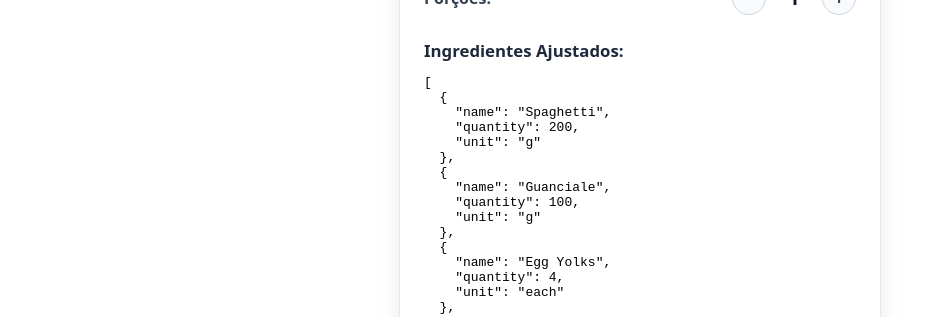
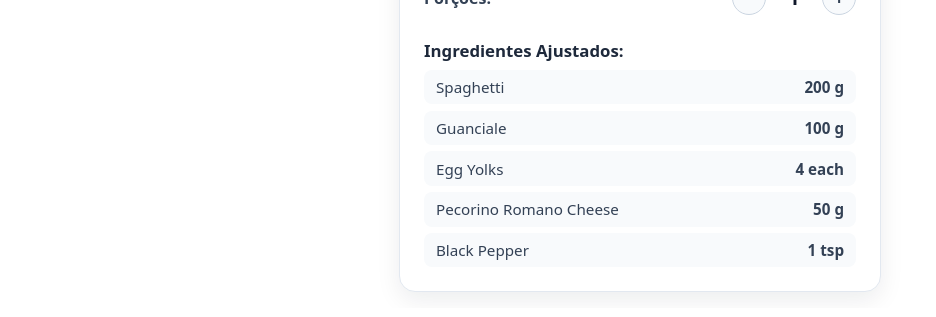
Before and after one commit to Gabriel-Afinovicz/recipe-box, an Angular app: page / in a window 1280 px wide. Shown: the part 522-839 px from the top of the page, without its empty margins (0-936 px from the left). Built offline with nearby package versions, Linux system fonts and the light colour scheme.

Commit message:
feat(fase-3): renderizar lista de ingredientes com @for e track (Módulo 11)

```diff
--- a/src/app/recipe-detail/recipe-detail.html
+++ b/src/app/recipe-detail/recipe-detail.html
@@ -16,7 +16,14 @@
 
     <div class="ingredients-section">
       <h3 class="ingredients-title">Ingredientes Ajustados:</h3>
-      <pre>{{ adjustedIngredients() | json }}</pre>
+      <ul class="ingredients-list">
+        @for (ingredient of adjustedIngredients(); track ingredient.name) {
+          <li>
+            <span>{{ ingredient.name }}</span>
+            <strong>{{ ingredient.quantity }} {{ ingredient.unit }}</strong>
+          </li>
+        }
+      </ul>
     </div>
   </div>
 </article>
--- a/src/app/recipe-detail/recipe-detail.ts
+++ b/src/app/recipe-detail/recipe-detail.ts
@@ -1,10 +1,9 @@
 import { Component, computed, input, signal } from '@angular/core';
-import { JsonPipe } from '@angular/common';
 import { RecipeModel } from '../models';
 
 @Component({
   selector: 'app-recipe-detail',
-  imports: [JsonPipe],
+  imports: [],
   templateUrl: './recipe-detail.html',
   styleUrl: './recipe-detail.css',
 })
```
